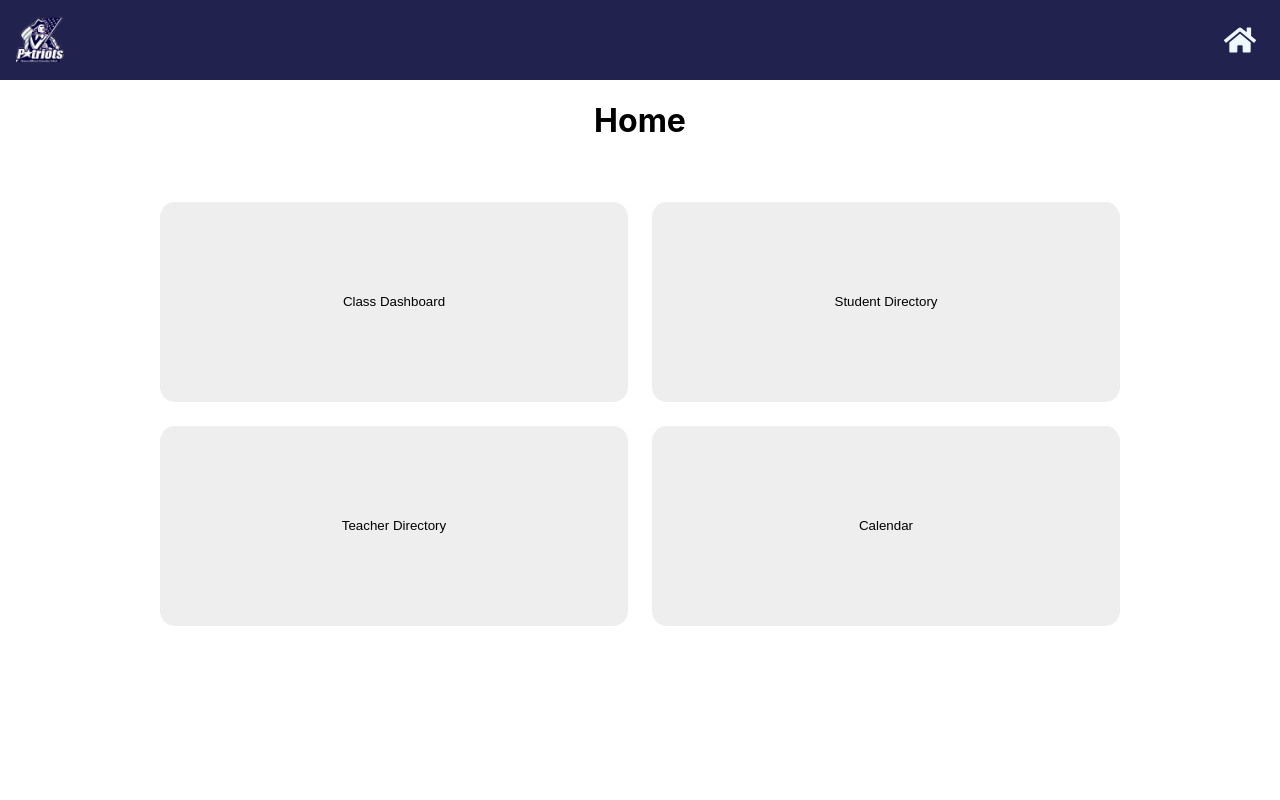
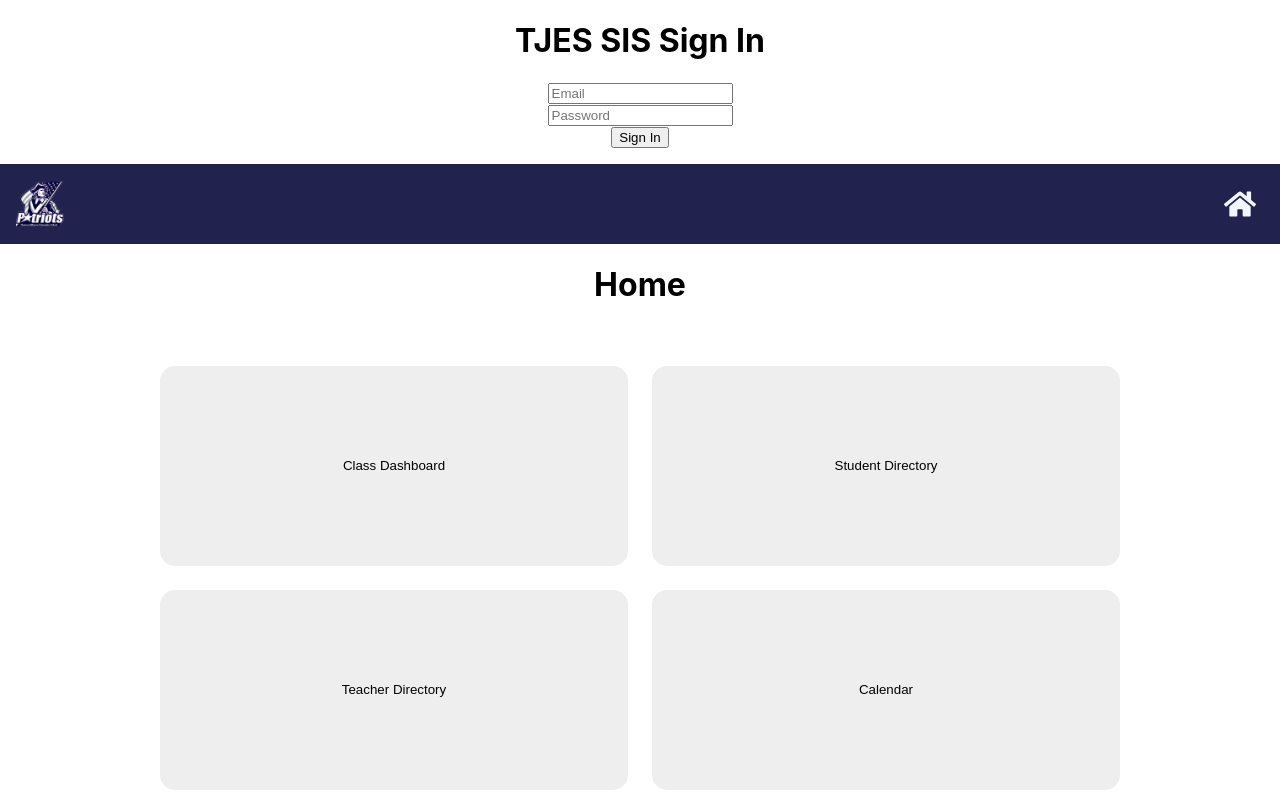
Before and after one commit to simonanderson16/TJESApplication, a React (Create React App) app: page / in a window 1280 px wide. Built offline with nearby package versions, Linux system fonts and the light colour scheme; no server answers; the database is empty.

Commit message:
Add sign in component

```diff
--- a/src/App.js
+++ b/src/App.js
@@ -7,6 +7,7 @@ import StudentDirectory from './components/StudentDirectory';
 import TeacherDirectory from './components/TeacherDirectory';
 import Calendar from './components/Calendar';
 import Navbar from './components/Navbar';
+import Login from './components/Login'
 
 import {db} from './firebase.js'
 import { collection, doc, getDoc, getDocs } from "firebase/firestore";
@@ -55,6 +56,7 @@ function App() {
     },[])
   return (
     <div className='App'>
+      <Login></Login>
       <BrowserRouter>
       <Navbar/>
         <Routes>
--- /dev/null
+++ b/src/components/Login.js
@@ -0,0 +1,37 @@
+import { getAuth, createUserWithEmailAndPassword, signInWithEmailAndPassword } from "firebase/auth";
+import { useState } from 'react';
+
+
+function Login() {
+    const auth = getAuth();
+    const [userID, setUserID] = useState();
+
+    const signin = async (email, password) => {
+        try {
+            const userCredential = await signInWithEmailAndPassword(auth, email, password)
+            console.log('success!');
+            console.log(userCredential.user);
+            console.log(auth.currentUser.uid);
+        } catch (error) {
+            const errorCode = error.code;
+            const errorMessage = error.message;
+            document.getElementById('login-error-message').innerHTML = errorMessage;
+        }
+    }
+
+    return (
+        <div>
+            <h1>TJES SIS Sign In</h1>
+            <input className="login-input" placeholder="Email" id="login-input-email" />
+            <div><input className="login-input" type="password" placeholder="Password" id="login-input-password" /></div>
+            <button className="login-input" onClick={() => {
+                const email = document.getElementById('login-input-email').value;
+                const password = document.getElementById('login-input-password').value;
+                signin(email, password);
+            }}>Sign In</button>
+            <p id="login-error-message"></p>
+        </div>
+    );
+}
+
+export default Login;
```
